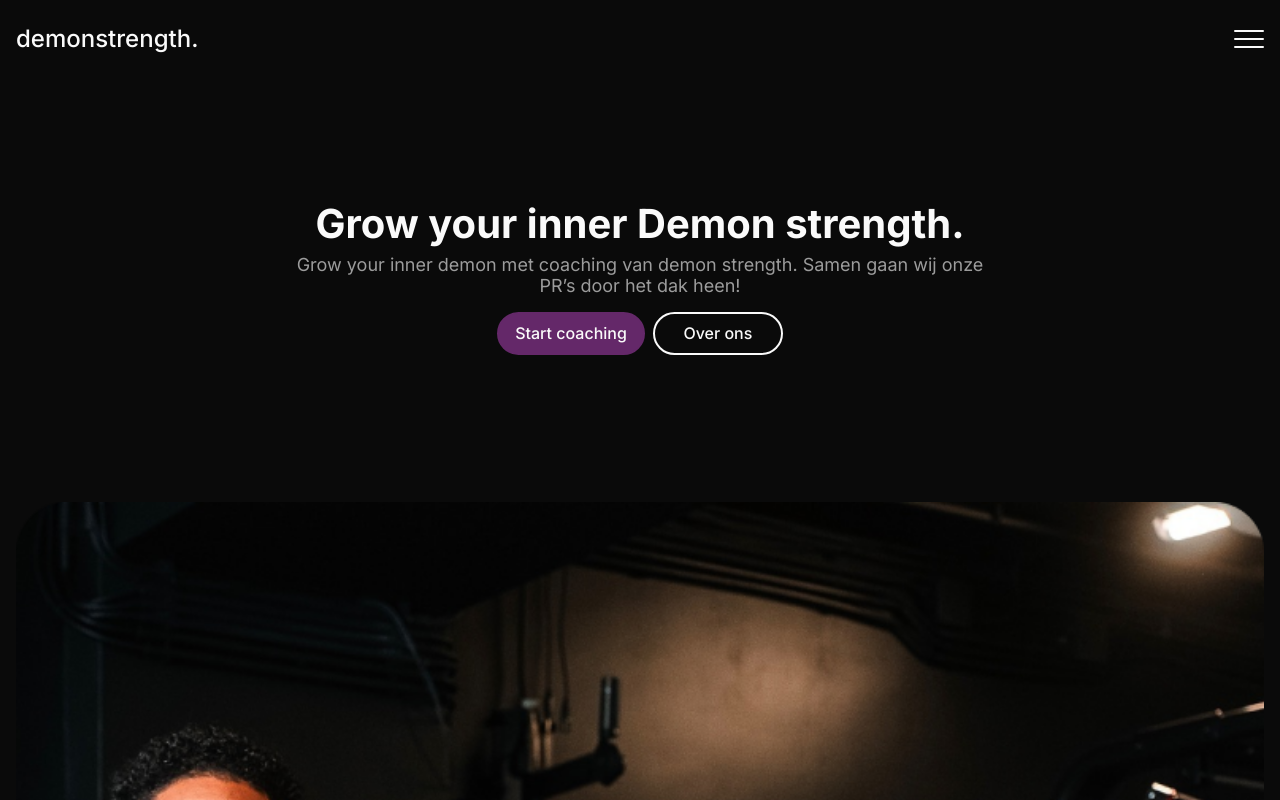
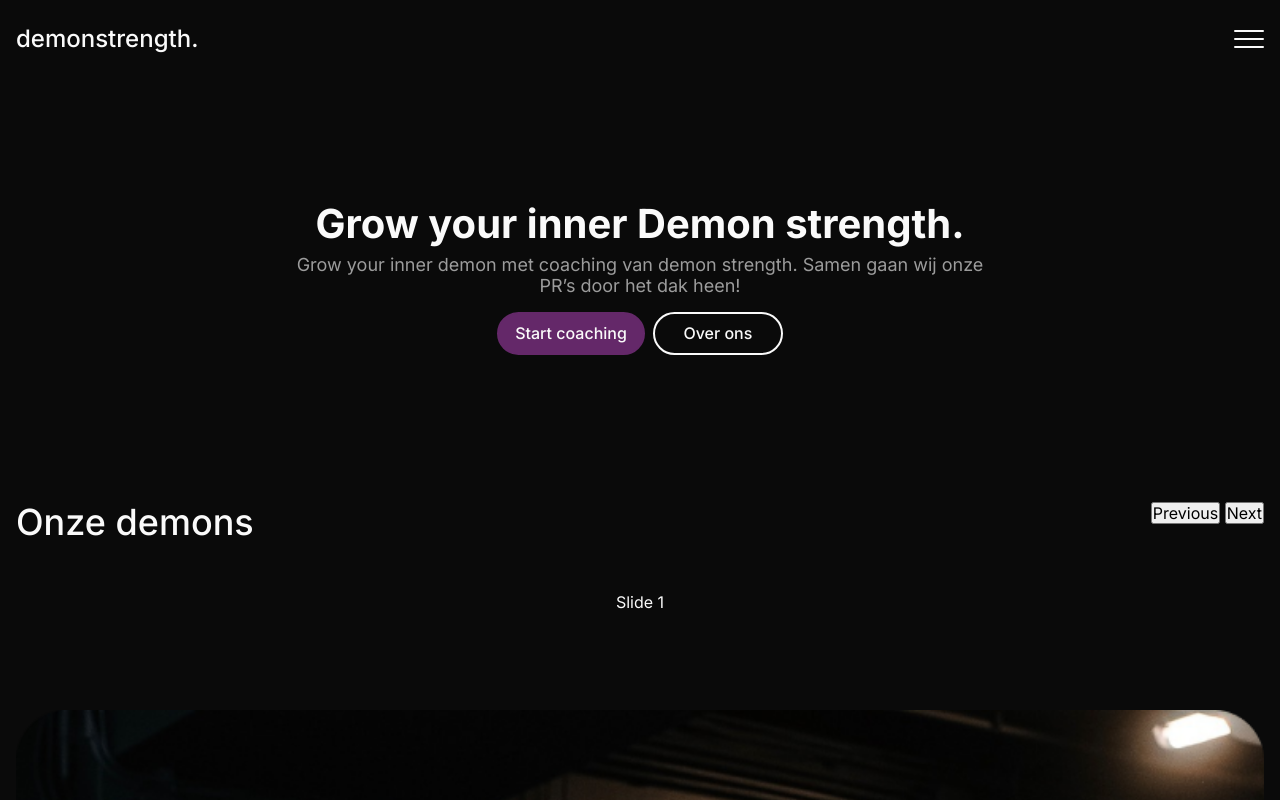
Before and after one commit to JustinLung/DEMONSTRENGTH-WEBSITE, a SvelteKit app: page / in a window 1280 px wide. Shown: the top 800 px of the page. Built offline with nearby package versions, Linux system fonts and the light colour scheme.

Commit message:
Updated components

```diff
--- a/package.json
+++ b/package.json
@@ -34,5 +34,8 @@
 		"typescript-eslint": "^8.0.0",
 		"vite": "^5.0.3"
 	},
-	"type": "module"
+	"type": "module",
+	"dependencies": {
+		"embla-carousel": "^8.2.1"
+	}
 }
--- /dev/null
+++ b/src/lib/components/shared/Carousel.svelte
@@ -0,0 +1,75 @@
+<script lang="ts">
+	import { onMount } from 'svelte';
+	import EmblaCarousel from 'embla-carousel';
+
+	interface CarouselInterface {
+		title: string;
+	}
+
+	const { title }: CarouselInterface = $props();
+
+	let embla: any;
+	let emblaNode: HTMLDivElement;
+
+	const options = {
+		loop: false
+	};
+
+	onMount(() => {
+		embla = EmblaCarousel(emblaNode, options);
+		return () => {
+			if (embla) embla.destroy();
+		};
+	});
+
+	// Handlers for next and previous buttons
+	const prev = () => embla && embla.scrollPrev();
+	const next = () => embla && embla.scrollNext();
+</script>
+
+<section class="carousel container">
+	<div class="carousel-header">
+		<h2>{title}</h2>
+		<div>
+			<button onclick={prev}>Previous</button>
+			<button onclick={next}>Next</button>
+		</div>
+	</div>
+	<div class="embla" bind:this={emblaNode}>
+		<div class="embla__container">
+			<div class="embla__slide">Slide 1</div>
+			<div class="embla__slide">Slide 2</div>
+			<div class="embla__slide">Slide 3</div>
+		</div>
+	</div>
+</section>
+
+<style lang="postcss">
+	.carousel {
+		position: relative;
+
+		.carousel-header {
+			display: flex;
+			justify-content: space-between;
+
+			h2 {
+				font-size: 2.25rem;
+				font-weight: 500;
+			}
+		}
+	}
+
+	.embla {
+		overflow: hidden;
+	}
+
+	.embla__container {
+		display: flex;
+	}
+
+	.embla__slide {
+		min-width: 100%;
+		padding: 50px;
+		text-align: center;
+	}
+</style>
--- a/src/routes/+page.svelte
+++ b/src/routes/+page.svelte
@@ -1,5 +1,6 @@
 <script lang="ts">
 	import About from '$lib/components/shared/About.svelte';
+	import Carousel from '$lib/components/shared/Carousel.svelte';
 	// import CCarousel from '$lib/components/shared/CCarousel.svelte';
 	import Hero from '$lib/components/shared/Hero.svelte';
 </script>
@@ -8,7 +9,7 @@
 	title="Grow your inner Demon strength."
 	description="Grow your inner demon met coaching van demon strength. Samen gaan wij onze PR’s door het dak heen!"
 />
-<!-- <CCarousel title="Onze demons"></CCarousel> -->
+<Carousel title="Onze demons" />
 <About
 	title="Samen helpen wij jou met je fitness doel."
 	description="Echt super exciting dat ik bekend mag maken dat ik start als coach bij Demonstrength.Mijn naam is Betty, ik ben 21 en woon in Utrecht. Ik compete nu 2 jaar als powerlifter.Ik deze tijd ben ik 2x Nederlands kampioene geworden met meerdere records op mijn naam.Daarnaast heb ik 2 jaar als personal trainer gewerkt en als hobby een handjevol mensen online gecoacht.Momenteel studeer ik fysiotherapie in Utrecht. Ik hoop dat ik met de kennis die ik opdoe, powerlifters te helpen om sterker te worden en te helpen met blessures. Zo wil ik jullie helpen op de lange termijn helpen de sterkste versie van jezelf te worden"
```
Also changed, not shown: src/lib/components/shared/CCarousel.svelte (deleted, +0 -44 lines), 1 other file (tests, documents, lock files or other folders).
